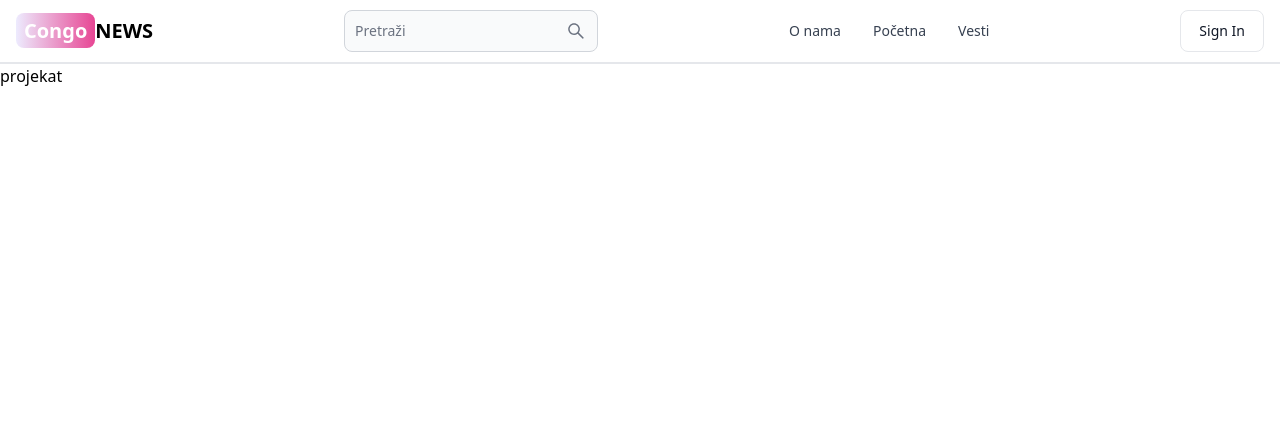
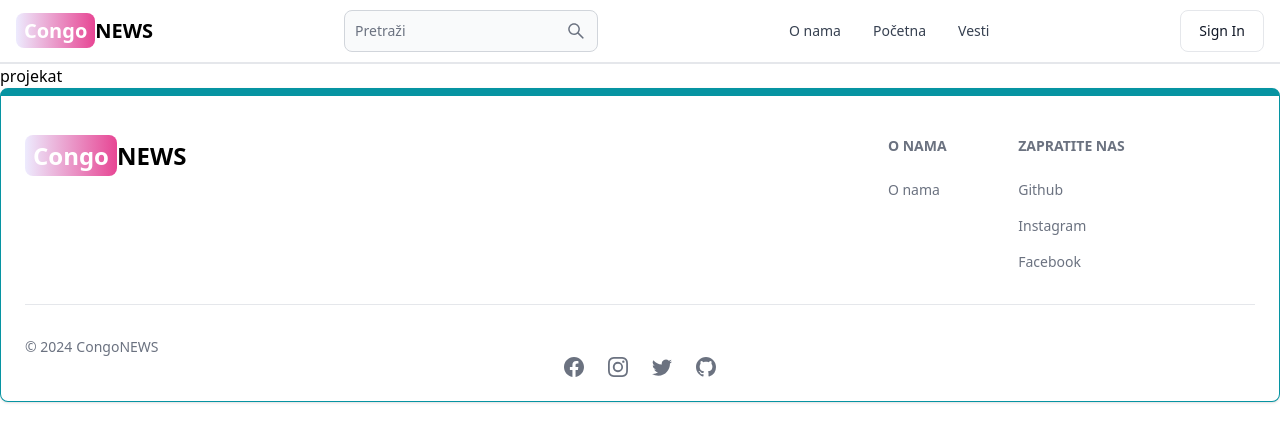
Before and after one commit to andjelacorbic/Projekat_baze2, a React (Vite) app in the folder client/: page /projects in a window 1280 px wide. Shown: the top 442 px of the page. Built offline with nearby package versions, Linux system fonts and the light colour scheme.

Commit message:
kreiranje footer-a

```diff
--- a/client/src/App.jsx
+++ b/client/src/App.jsx
@@ -7,6 +7,7 @@
 import Projects from './pages/Projects'
 import Naslovna from './pages/Naslovna'
 import Header from './components/Header'
+import Footer from './components/Footer'
 
 export default function App() {
   return (
@@ -20,7 +21,7 @@
         <Route path="/dashboard" element={<Dashboard />} />
         <Route path="/projects" element={<Projects />} />
       </Routes>
-
+      <Footer />
     </BrowserRouter>
   )
 }
--- /dev/null
+++ b/client/src/components/Footer.jsx
@@ -0,0 +1,73 @@
+import React from 'react';
+import { Footer } from 'flowbite-react';
+import { BsFacebook, BsInstagram, BsTwitter, BsGithub } from 'react-icons/bs';
+import { Link } from 'react-router-dom';
+
+export default function FooterCom() {
+  return (
+    <Footer container className='border border-t-8 border-teal-500'>
+        <div className='w-full max-w-7xl mx-auto'>
+            <div className='grid w-full justify-between sm:flex md:grid-cols-1'>
+            <div className='mt-5'>
+            <Link to="/" className='self-center whitespace-nowrap text-lg sm:text-2xl font-semibold'>
+            <span className='px-2 py-1 bg-gradient-to-r from-purple-100 to-pink-500 rounded-lg text-white'>Congo</span>
+             NEWS
+            </Link>
+            </div>
+            <div className='grid grid-col-2 gap-8 mt-4 sm:grid-cols-3 sm:gap-6'>
+                <div>
+
+                <Footer.Title title='O nama' />
+                <Footer.LinkGroup col>
+                <Footer.Link
+                    href='http://localhost:5173/naslovna'
+                    target='_blank' //otvara novu stranicu
+                    rel='noopener noreferrer'
+                >
+                    O nama
+                </Footer.Link>
+                </Footer.LinkGroup>
+                </div>
+                <div>
+
+                <Footer.Title title='Zapratite nas' />
+                <Footer.LinkGroup col>
+                <Footer.Link
+                    href='http://www.github.com/andjelacorbic'
+                    target='_blank'
+                    rel='noopener noreferrer'
+                >
+                    Github
+                </Footer.Link>
+                <Footer.Link
+                    href='#'
+                    target='_blank'
+                    rel='noopener noreferrer'
+                >
+                    Instagram
+                </Footer.Link>
+                <Footer.Link
+                    href='#'
+                    target='_blank'
+                    rel='noopener noreferrer'
+                >
+                    Facebook
+                </Footer.Link>
+                </Footer.LinkGroup>
+                </div>
+            </div>
+            </div>
+            <Footer.Divider />
+            <div className='w-full sm:flex sm:items-center sm:justify-between'>
+                <Footer.Copyright href='#' by="CongoNEWS" year={2024} />
+            </div>
+            <div className='flex gap-6 sm:mt-0 mt-4 sm:justify-center'>
+                <Footer.Icon href='#' icon={BsFacebook} />
+                <Footer.Icon href='#' icon={BsInstagram} />
+                <Footer.Icon href='#' icon={BsTwitter} />
+                <Footer.Icon href='http://www.github.com/andjelacorbic' icon={BsGithub} />
+            </div>
+        </div>
+    </Footer>
+  )
+}
```
